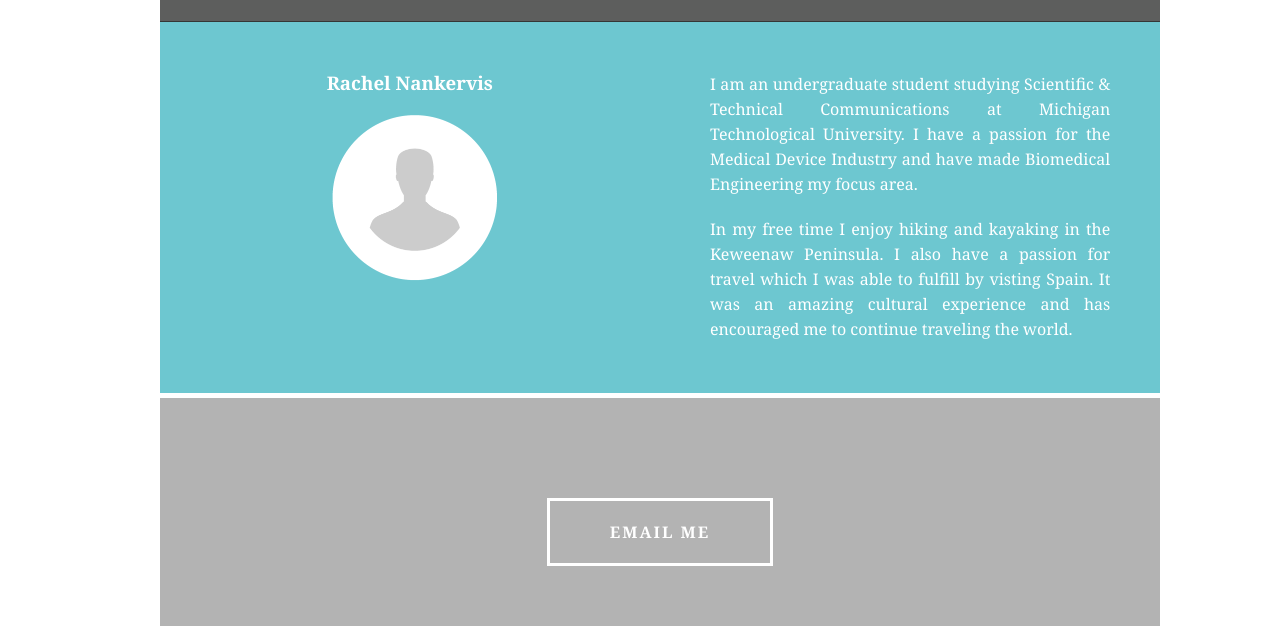
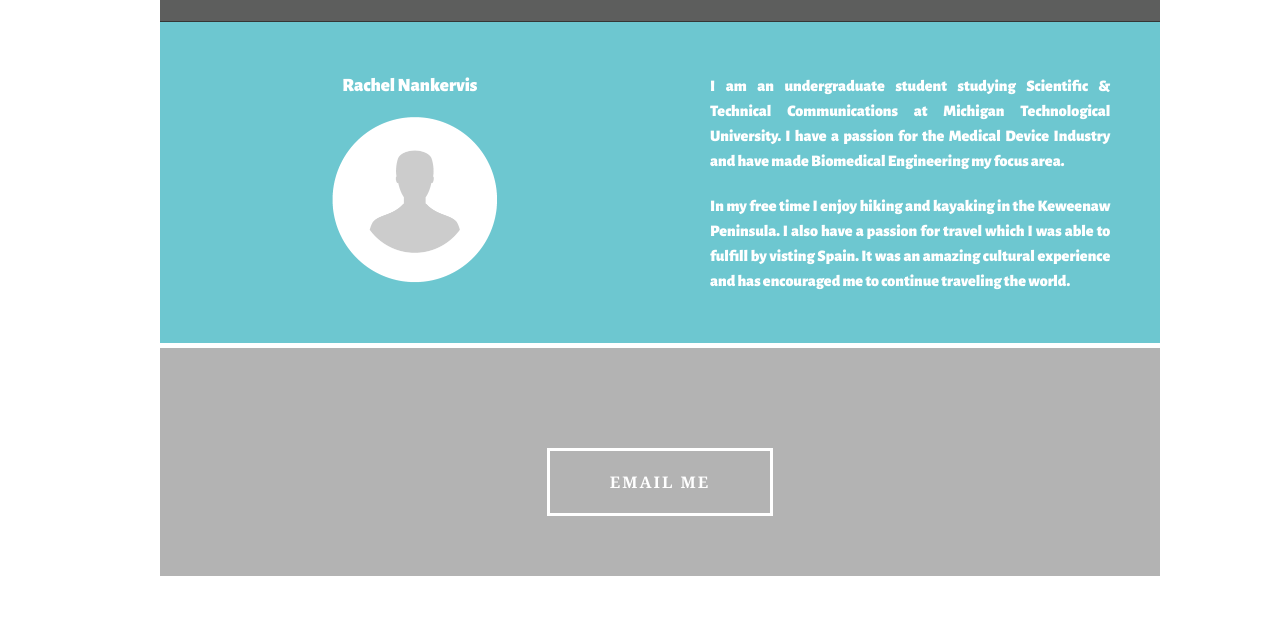
Before and after one commit to rmnanker/Porfolio-Project, a plain HTML site: page About Me Template.html in a window 1280 px wide. Shown: the part 158-800 px from the top of the page. Drawn offline with Linux system fonts and the light colour scheme.

Commit message:
added css

```diff
--- a/About Me Template.html
+++ b/About Me Template.html
@@ -6,6 +6,7 @@
 <meta name="viewport" content="width=device-width, initial-scale=1">
 <title>Light Theme</title>
 <link href="css/simpleGridTemplate.css" rel="stylesheet" type="text/css">
+<link href="css/styles.css" rel="stylesheet" type="text/css">
 </head>
 <body>
 <nav class="navbar navbar-default">
--- a/css/simpleGridTemplate.css
+++ b/css/simpleGridTemplate.css
@@ -1,4 +1,6 @@
 @charset "UTF-8";
+@import url("styles.css");
+
 /* Body */
 body {
 	font-family: Cambria, "Hoefler Text", "Liberation Serif", Times, "Times New Roman", serif;
```
